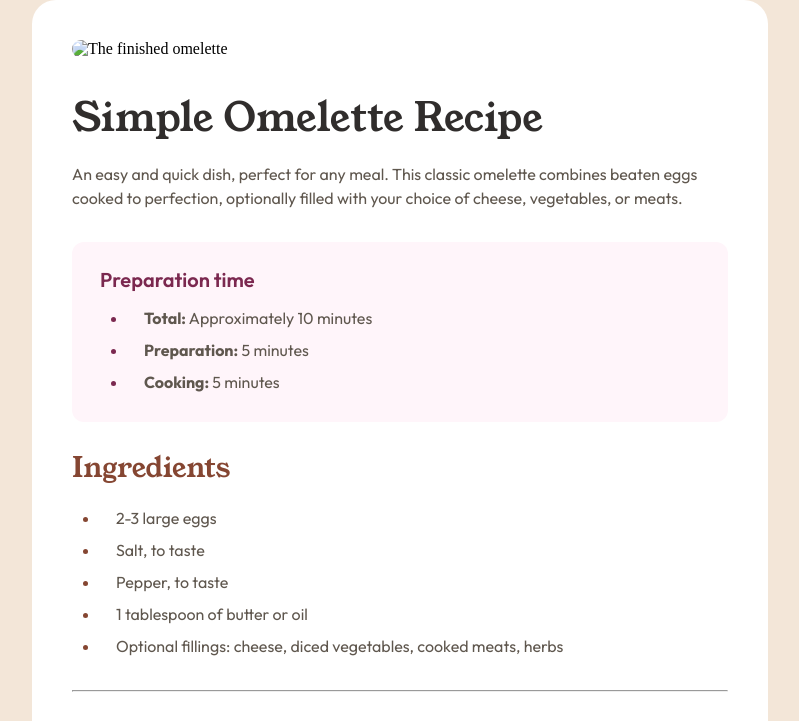
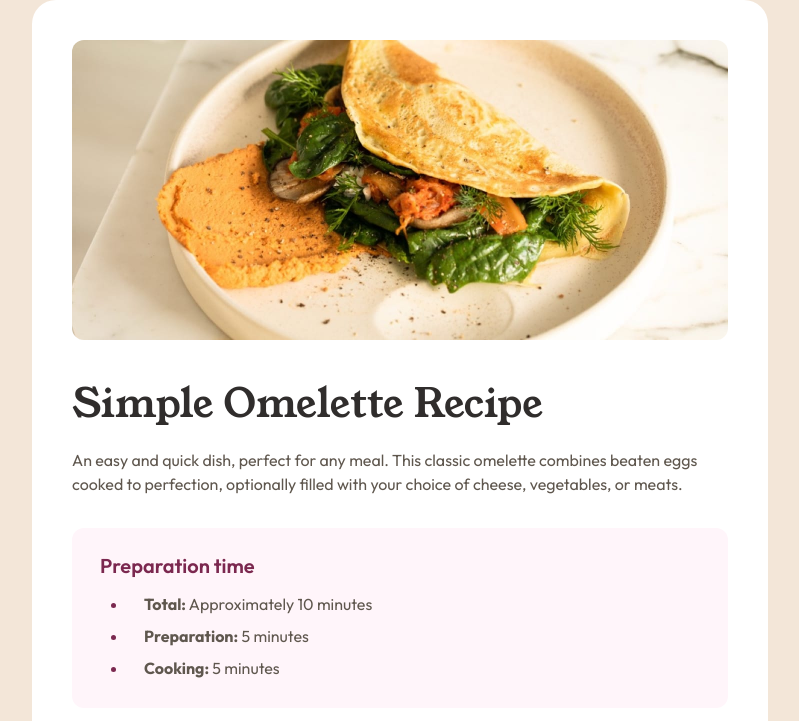
Before and after one commit to cgeb/recipe-page-main, a plain HTML site: page index.html in a window 1280 px wide. Shown: the top 721 px of the page, without its empty margins (240-1039 px from the left). Drawn offline with Linux system fonts and the light colour scheme; the site is published under a folder, as on GitHub Pages, so addresses that start at the root find nothing.

Commit message:
Fix image url

```diff
--- a/index.html
+++ b/index.html
@@ -19,7 +19,7 @@
 
 <body>
   <main class="card">
-    <img src="/assets/images/image-omelette.jpeg" alt="The finished omelette" />
+    <img src="assets/images/image-omelette.jpeg" alt="The finished omelette" />
     <div class="container">
       <section>
         <h1 class="heading_l">Simple Omelette Recipe</h1>
```
